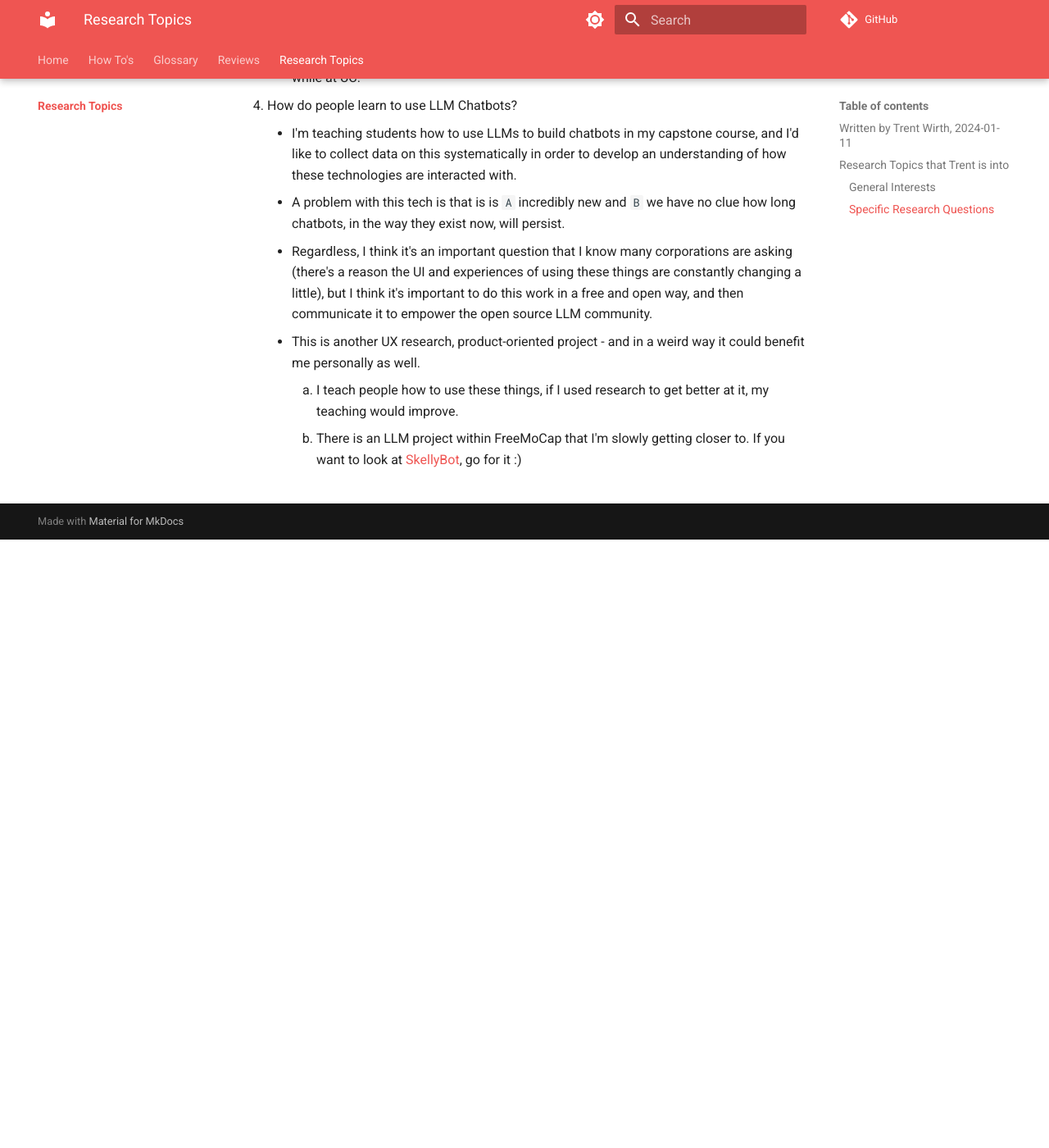
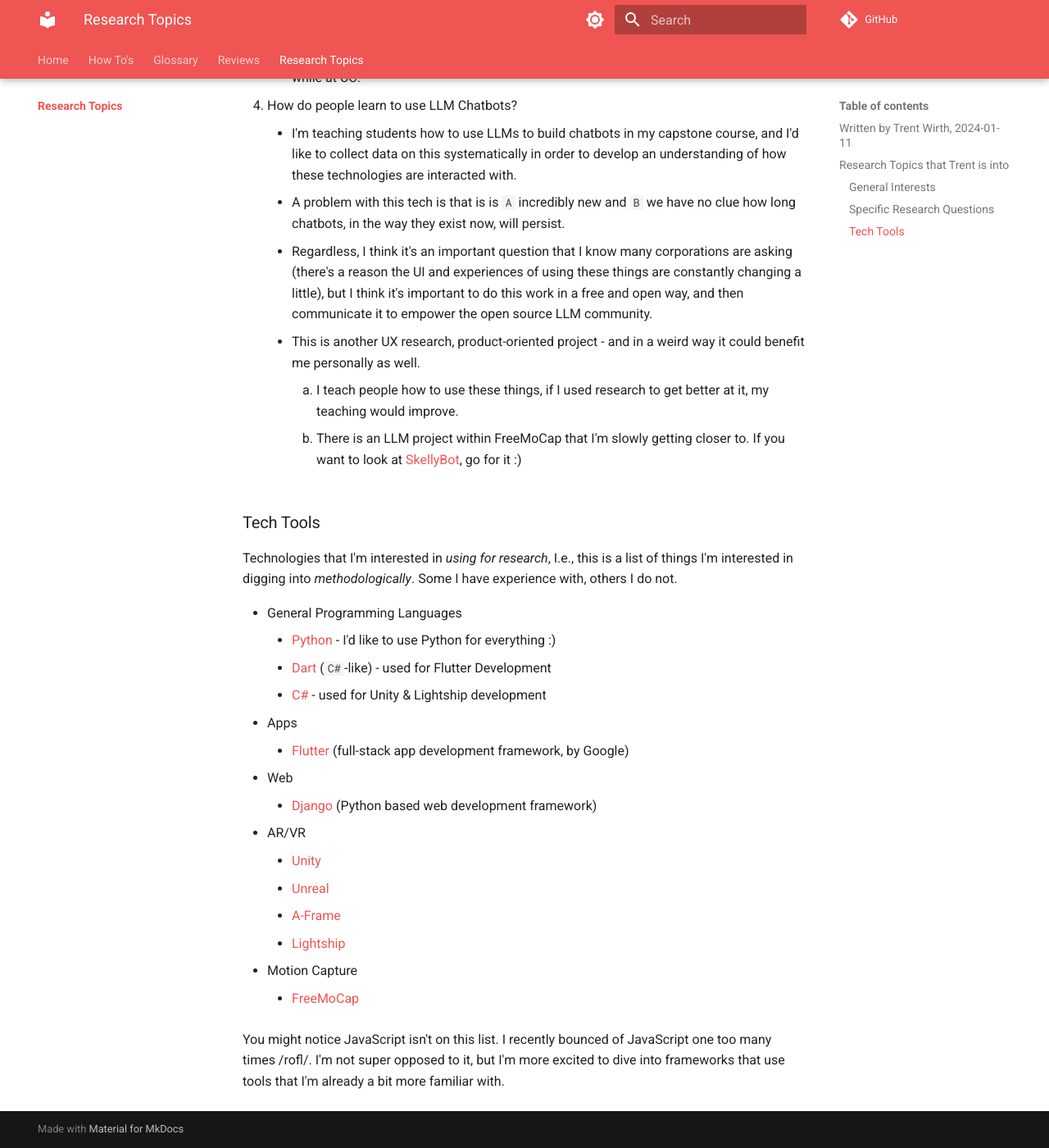
Before and after one commit to UC-Psychology/grad-student-wiki, an MkDocs documentation site: the page built from docs/topics/index.md, in a window 1280 px wide and 1400 px high, scrolled down 2593 px. Shown: the whole window at 82% size. Built offline with MkDocs 1.6.1 and Material for MkDocs 9.7.7, drawn with Linux system fonts in a browser that asks for light colours; comment, search, counter and statistics services are not loaded; before the commit the page ends 3251 px from its top, so only the background shows below that.

Commit message:
added tools section

```diff
--- a/docs/topics/index.md
+++ b/docs/topics/index.md
@@ -58,3 +58,24 @@ For now, that information will live here. As we build the documentation site thi
     - This is another UX research, product-oriented project - and in a weird way it could benefit me personally as well.
         1. I teach people how to use these things, if I used research to get better at it, my teaching would improve.
         2. There is an LLM project within FreeMoCap that I'm slowly getting closer to. If you want to look at [SkellyBot](https://github.com/freemocap/skellybot), go for it :)
+
+### Tech Tools
+Technologies that I'm interested in *using for research*, I.e., this is a list of things I'm interested in digging into *methodologically*. Some I have experience with, others I do not.
+
+- General Programming Languages
+    - [Python](https://www.python.org) - I'd like to use Python for everything :)
+    - [Dart](https://dart.dev) (`C#`-like) - used for Flutter Development
+    - [C#](https://docs.microsoft.com/en-us/dotnet/csharp/) - used for Unity & Lightship development
+- Apps
+    - [Flutter](https://flutter.dev) (full-stack app development framework, by Google)
+- Web
+    - [Django](https://www.djangoproject.com) (Python based web development framework)
+- AR/VR
+    - [Unity](https://unity.com)
+    - [Unreal](https://www.unrealengine.com/en-US/)
+    - [A-Frame](https://aframe.io)
+    - [Lightship](https://lightship.dev/)
+- Motion Capture
+    - [FreeMoCap](https://freemocap.org)
+
+You might notice JavaScript isn't on this list. I recently bounced of JavaScript one too many times /rofl/. I'm not super opposed to it, but I'm more excited to dive into frameworks that use tools that I'm already a bit more familiar with.
```
